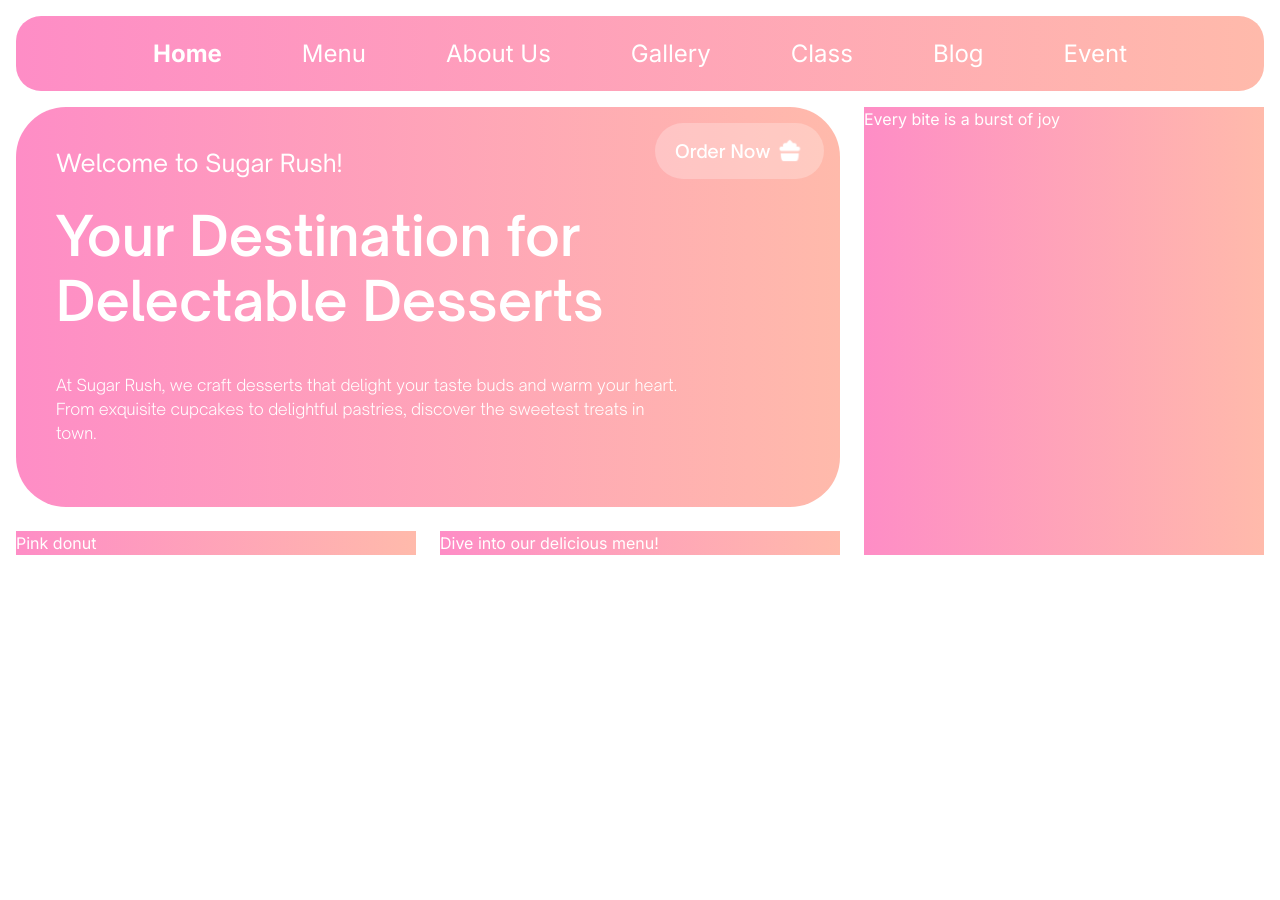
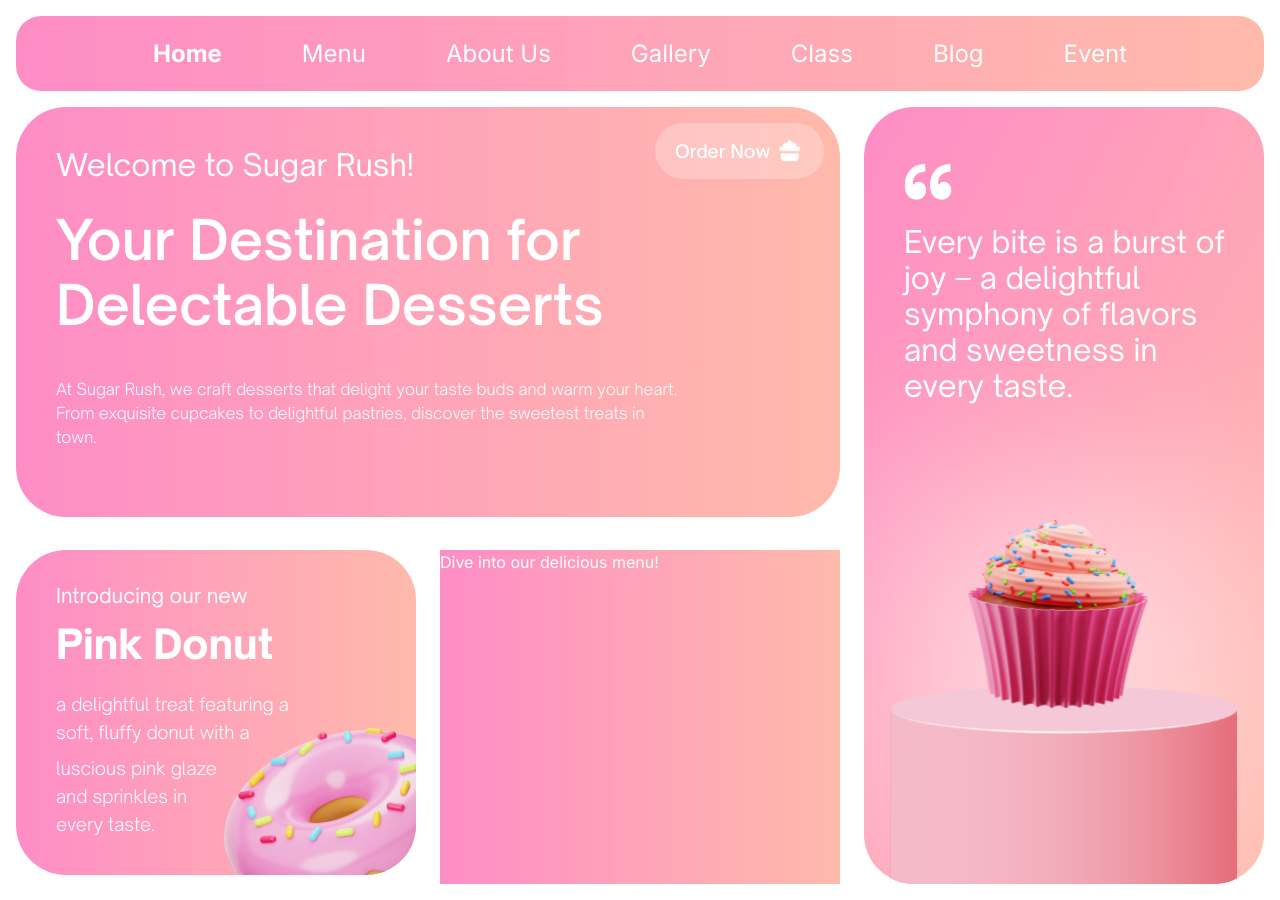
Before and after one commit to AtqiyaHaydar/SugarRush, a Next.js app: page / in a window 1280 px wide. Before the commit the page ends 800 px from the top, so only its background shows below. Built offline with nearby package versions, Linux system fonts and the light colour scheme.

Commit message:
feat: added section 2 and 3 of page home

```diff
--- a/app/page.js
+++ b/app/page.js
@@ -1,10 +1,10 @@
-"use client"
+"use client";
 
-import React from 'react'
+import React from "react";
 
-import 'aos/dist/aos.css';
-import { useEffect } from 'react';
-import AOS from 'aos';
+import "aos/dist/aos.css";
+import { useEffect } from "react";
+import AOS from "aos";
 
 const page = () => {
   useEffect(() => {
@@ -13,43 +13,102 @@ const page = () => {
 
   return (
     <div className="w-full grid grid-cols-3 gap-6 justify-items-stretch text-white">
-      <div className="gradient-to-right col-span-2 h-[400px] rounded-[50px]">
-        <div className="flex justify-between w-full px-4 pt-4">
-          <div className=" font-OpenSauceSans-Regular text-2xl pl-6 pt-6">
+      <div
+        className="gradient-to-right col-span-2 h-[410px] rounded-[50px]"
+        data-aos="fade-right"
+      >
+        <div className="flex justify-between w-full px-4 pt-4 ">
+          <div
+            className=" font-OpenSauceSans-Regular text-3xl ml-6 mt-6"
+            data-aos="fade-right"
+            data-aos-delay="400"
+          >
             Welcome to Sugar Rush!
           </div>
-          <button className="flex px-5 w-[169px] h-[56px] rounded-[50px] bg-white bg-opacity-25 justify-between items-center">
+          <button
+            className="flex px-5 w-[169px] h-[56px] rounded-[50px] bg-white bg-opacity-25 justify-between items-center"
+            data-aos="fade-left"
+            data-aos-delay="400"
+          >
             <div className="font-OpenSauceSans-Medium text-white text-lg">
               Order Now
             </div>
             <img src="home/CupcakeIcon.svg" height={28} width={28}></img>
           </button>
         </div>
-        <div className="p-4 w-full">
-          <div className="font-OpenSauceSans-SemiBold pl-6 text-white text-[54px]">
+        <div className="p-4 w-full" data-aos="fade-right" data-aos-delay="400">
+          <h2 className="font-OpenSauceSans-SemiBold ml-6 text-white text-[54px]">
             Your Destination for
-          </div>
-          <div className="font-OpenSauceSans-SemiBold pl-6 mt-[-16px] text-white text-[54px]">
+          </h2>
+          <h2 className="font-OpenSauceSans-SemiBold ml-6 mt-[-16px] text-white text-[54px]">
             Delectable Desserts
-          </div>
+          </h2>
         </div>
-        <div className="p-4 w-[83%]">
-          <div className='font-OpenSauceSans-Light pl-6 '>
+        <div className="p-4 w-[83%]" data-aos="fade-right" data-aos-delay="400">
+          <p className="font-OpenSauceSans-Light ml-6 ">
             At Sugar Rush, we craft desserts that delight your taste buds and
             warm your heart. From exquisite cupcakes to delightful pastries,
             discover the sweetest treats in town.
+          </p>
+        </div>
+      </div>
+
+      <div
+        className=" gradient-to-bottom-right col-span-1 row-span-2 rounded-[50px] overflow-hidden"
+        data-aos="fade-left"
+      >
+        <div className="flex flex-col justify-between">
+          <div className="px-4 pt-4">
+            <img
+              src="home/Quote.svg"
+              width="48"
+              className="ml-6 mt-10"
+              data-aos="fade-right"
+              data-aos-delay="400"
+            ></img>
+            <p
+              className="font-OpenSauceSans-Regular text-3xl ml-6 mt-6 mr-4"
+              data-aos="fade-right"
+              data-aos-delay="400"
+            >
+              Every bite is a burst of joy – a delightful symphony of flavors
+              and sweetness in every taste.
+            </p>
+          </div>
+          <div>
+            <img
+              src="home/Cupcake.svg"
+              className="mt-[-100px]"
+              data-aos="fade-up"
+              data-aos-delay="400"
+            ></img>
           </div>
         </div>
       </div>
-      <div className=" gradient-to-right col-span-1 row-span-2">
-        Every bite is a burst of joy
+
+      <div className=" gradient-to-right col-span-1 h-[325px] rounded-[50px] overflow-hidden" data-aos="fade-up" >
+        <div className="px-4 pt-4" data-aos="fade-right" data-aos-delay="400">
+          <h3 className="font-OpenSauceSans-Regular text-xl ml-6 mt-4">
+            Introducing our new
+          </h3>
+          <h2 className="font-OpenSauceSans-ExtraBold text-[40px] ml-6 mt-1">
+            Pink Donut
+          </h2>
+          <p className="font-OpenSauceSans-Light text-lg ml-6 mt-4 w-2/3">
+            a delightful treat featuring a soft, fluffy donut with a
+          </p>
+          <p className="font-OpenSauceSans-Light text-lg ml-6 mt-2 w-[45%]">
+            luscious pink glaze and sprinkles in every taste.
+          </p>
+        </div>
+          <img src="home/Donut.svg" width={300} className="relative bottom-[168px] right-[-178px]" data-aos="fade-up-left" ></img>
       </div>
-      <div className=" gradient-to-right col-span-1">Pink donut</div>
+
       <div className=" gradient-to-right col-span-1">
         Dive into our delicious menu!
       </div>
     </div>
   );
-}
+};
 
-export default page
+export default page;
```
